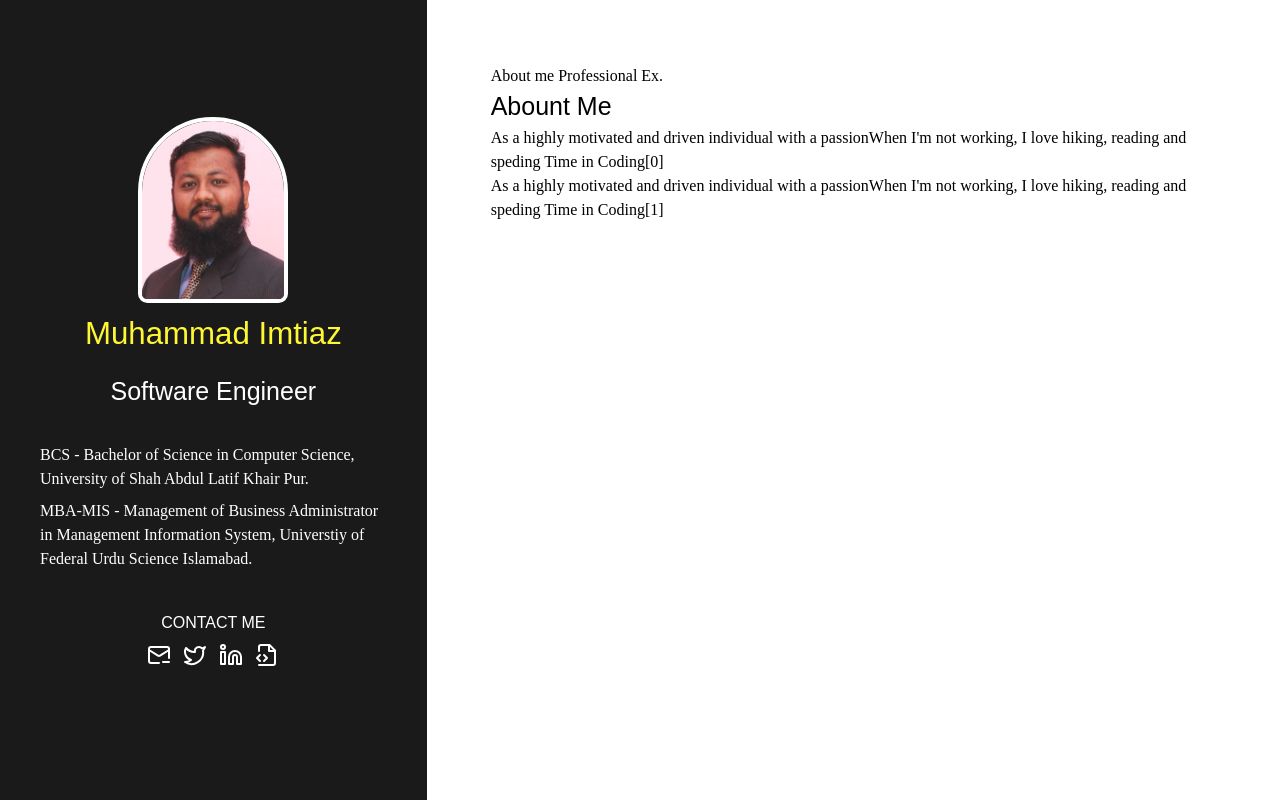
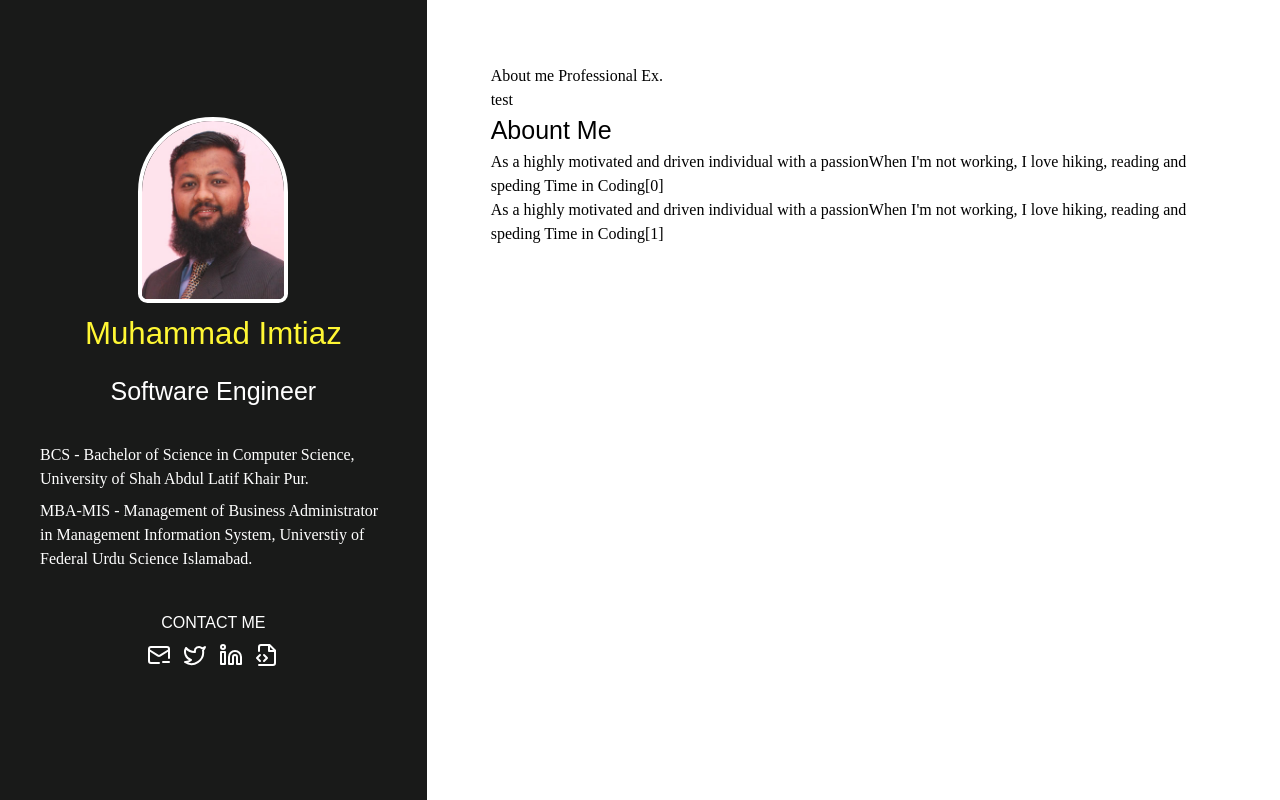
Before and after one commit to imtiazss/portfolio-app, a Next.js app: page / in a window 1280 px wide. Built offline with nearby package versions, Linux system fonts and the light colour scheme.

Commit message:
Add New File Footer.tsx and Commit page.tsx

```diff
--- /dev/null
+++ b/app/component/footer.tsx
@@ -0,0 +1,7 @@
+import React from "react";
+
+const Footer=() => {
+    return(<div>Footer</div>)
+}
+
+export default Footer;
--- a/app/page.tsx
+++ b/app/page.tsx
@@ -6,7 +6,7 @@ export default function Home() {
    <>
     <div >
       About me Professional Ex.
-
+<div>test</div>
       <AboutMe data={aboutMe}/>
     </div>
    </>
```
